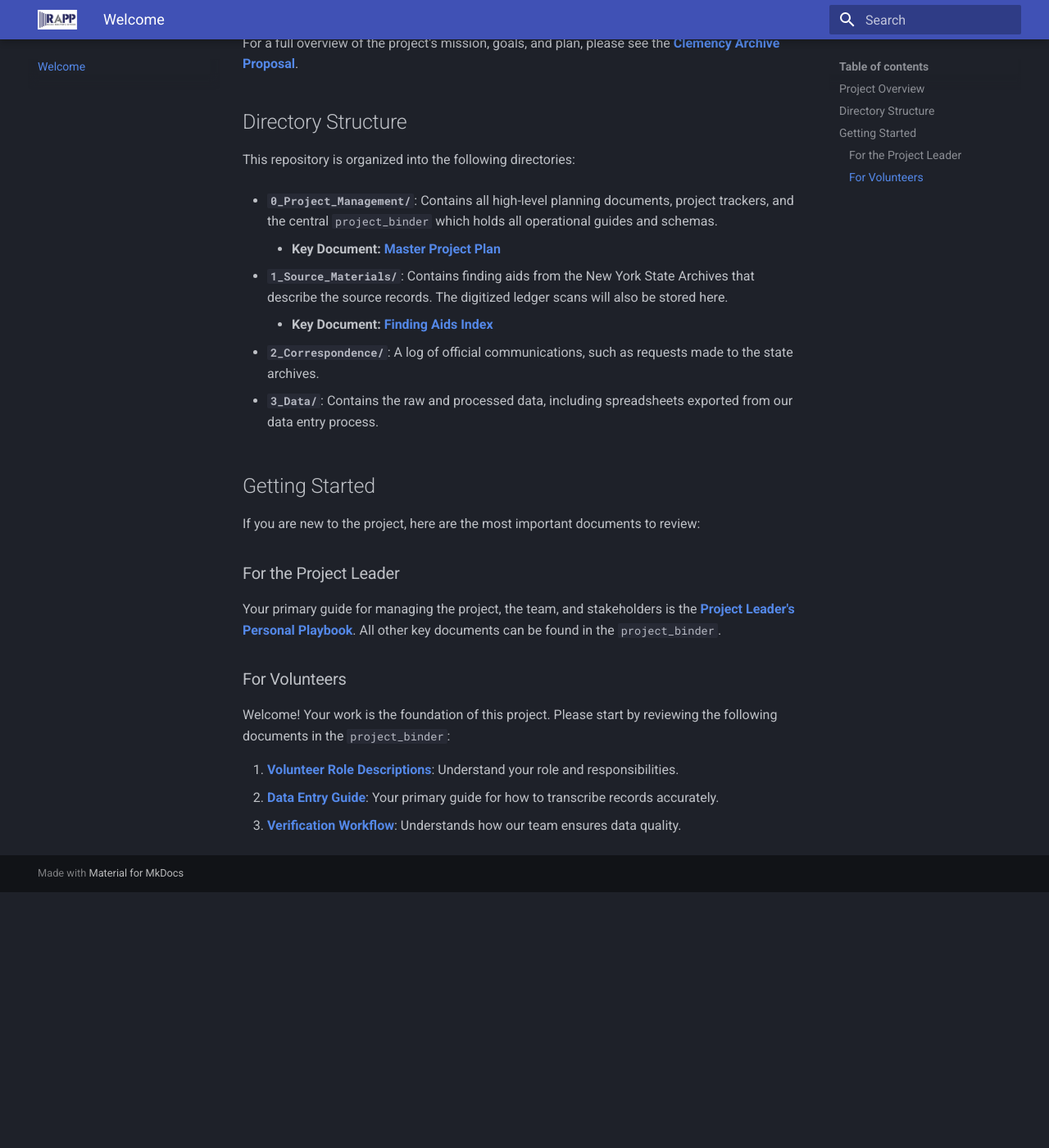
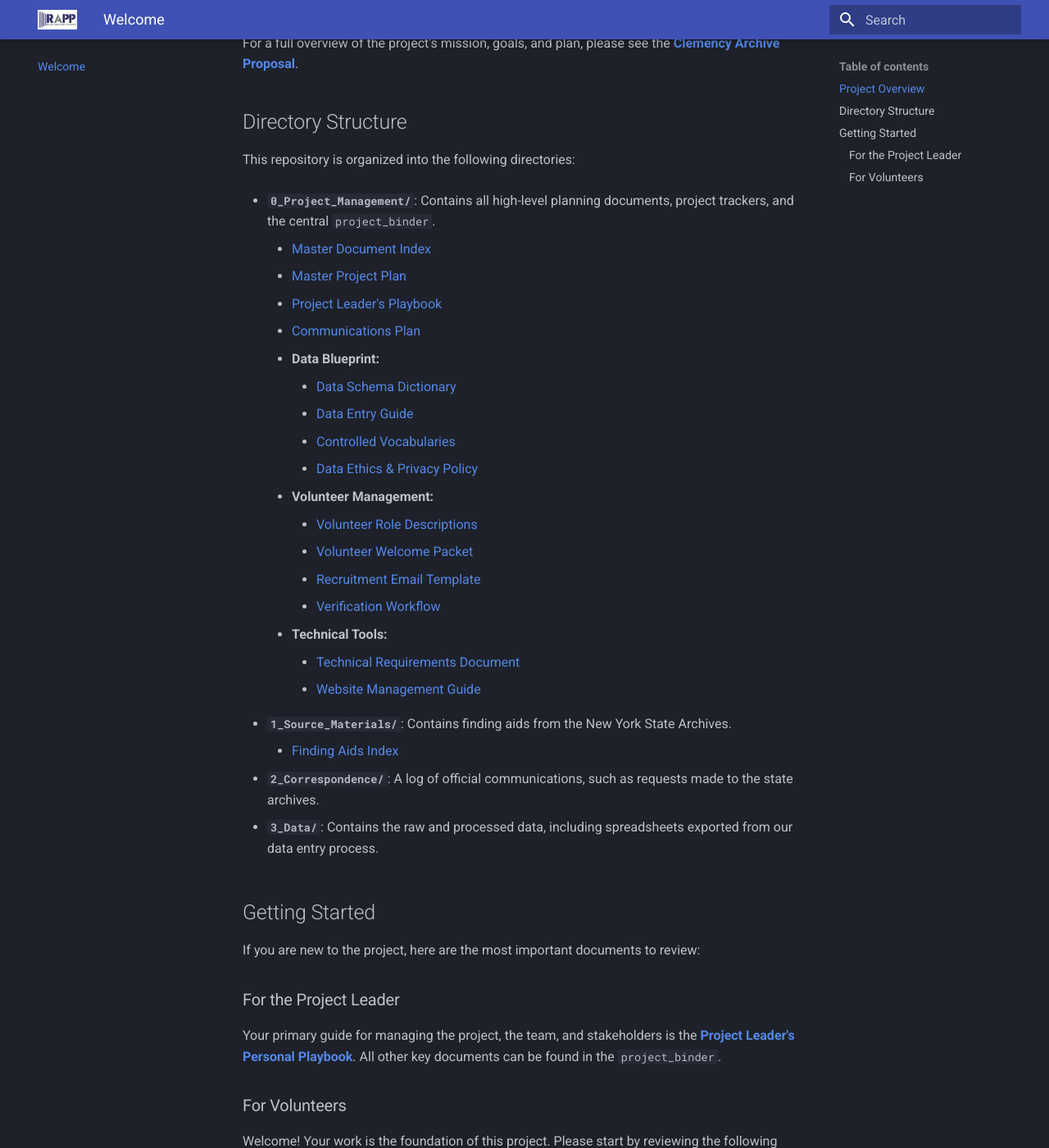
Before and after one commit to Prophet60191/clemency-archive, an MkDocs documentation site: the page built from docs/index.md, in a window 1280 px wide and 1400 px high, scrolled down 644 px. Shown: the whole window at 82% size. Built offline with MkDocs 1.6.1 and Material for MkDocs 9.7.7, drawn with Linux system fonts in a browser that asks for light colours; before the commit the page ends 1732 px from its top, so only the background shows below that.

Commit message:
Expand homepage with links to all key documents

```diff
--- a/docs/index.md
+++ b/docs/index.md
@@ -17,11 +17,27 @@ For a full overview of the project's mission, goals, and plan, please see the [*
 
 This repository is organized into the following directories:
 
-*   **`0_Project_Management/`**: Contains all high-level planning documents, project trackers, and the central `project_binder` which holds all operational guides and schemas.
-    *   **Key Document:** [**Master Project Plan**](./0_Project_Management/project_binder/Master_Project_Plan.md)
+*   **`0_Project_Management/`**: Contains all high-level planning documents, project trackers, and the central `project_binder`.
+    *   [Master Document Index](./_Master_Document_Index.md)
+    *   [Master Project Plan](./0_Project_Management/project_binder/Master_Project_Plan.md)
+    *   [Project Leader's Playbook](./0_Project_Management/project_binder/Project_Leader_Playbook.md)
+    *   [Communications Plan](./0_Project_Management/project_binder/Communications_Plan.md)
+    *   **Data Blueprint:**
+        *   [Data Schema Dictionary](./0_Project_Management/project_binder/1_Data_Blueprint/Data_Schema_Dictionary.md)
+        *   [Data Entry Guide](./0_Project_Management/project_binder/1_Data_Blueprint/Data_Entry_Guide.md)
+        *   [Controlled Vocabularies](./0_Project_Management/project_binder/1_Data_Blueprint/Controlled_Vocabularies.md)
+        *   [Data Ethics & Privacy Policy](./0_Project_Management/project_binder/1_Data_Blueprint/Data_Ethics_Privacy_Policy.md)
+    *   **Volunteer Management:**
+        *   [Volunteer Role Descriptions](./0_Project_Management/project_binder/2_Volunteer_Management/Volunteer_Role_Descriptions.md)
+        *   [Volunteer Welcome Packet](./0_Project_Management/project_binder/2_Volunteer_Management/Volunteer_Welcome_Packet_Agreement.md)
+        *   [Recruitment Email Template](./0_Project_Management/project_binder/2_Volunteer_Management/Recruitment_Email_Template.md)
+        *   [Verification Workflow](./0_Project_Management/project_binder/2_Volunteer_Management/Verification_Workflow.md)
+    *   **Technical Tools:**
+        *   [Technical Requirements Document](./0_Project_Management/project_binder/3_Technical_Tools/Technical_Requirements_Document.md)
+        *   [Website Management Guide](./0_Project_Management/project_binder/Website_Management_Guide.md)
 
-*   **`1_Source_Materials/`**: Contains finding aids from the New York State Archives that describe the source records. The digitized ledger scans will also be stored here.
-    *   **Key Document:** [**Finding Aids Index**](./1_Source_Materials/finding_aids/_Finding_Aids_Index.md)
+*   **`1_Source_Materials/`**: Contains finding aids from the New York State Archives.
+    *   [Finding Aids Index](./1_Source_Materials/finding_aids/_Finding_Aids_Index.md)
 
 *   **`2_Correspondence/`**: A log of official communications, such as requests made to the state archives.
 
```
Also changed, not shown: index.md (+20 -4 lines).
